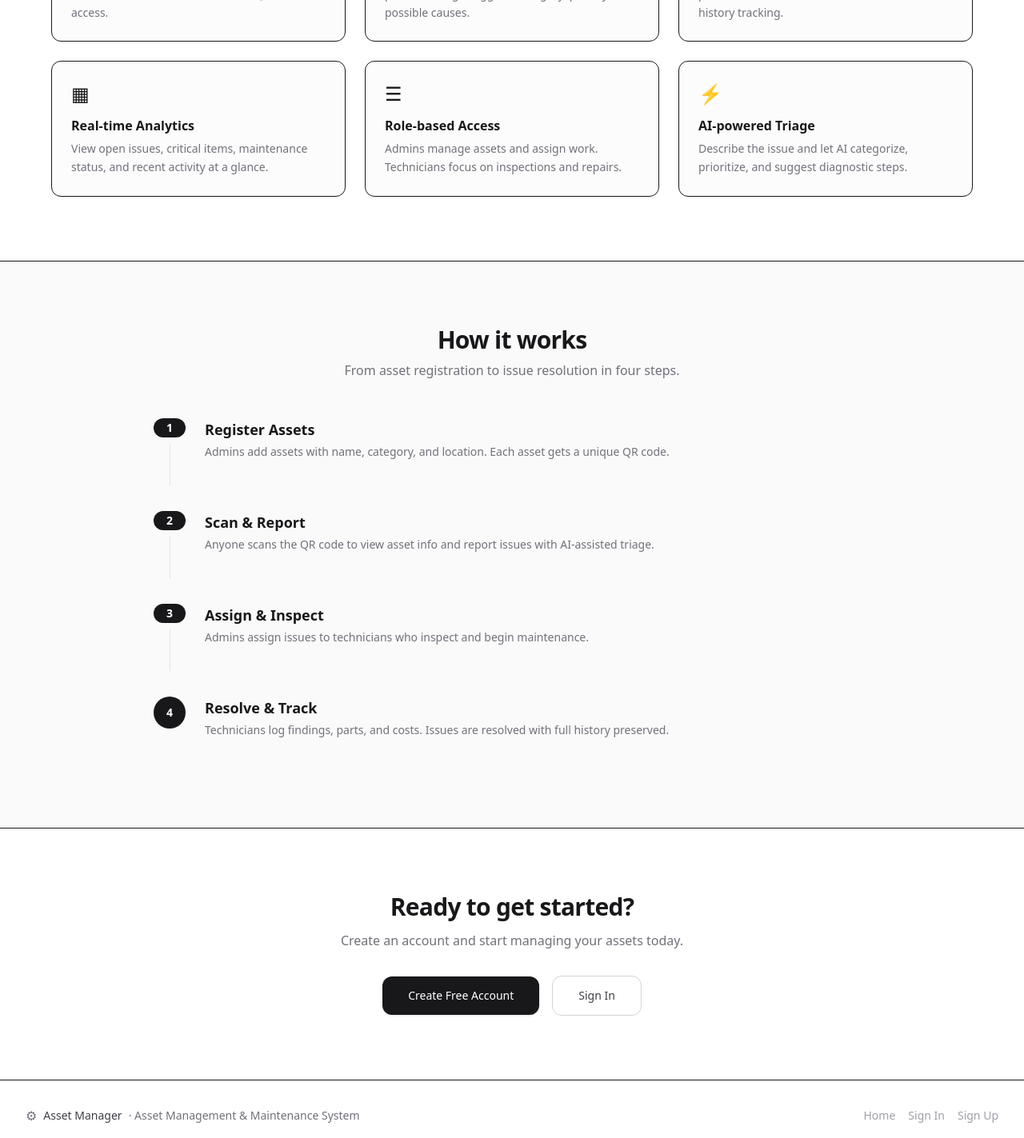
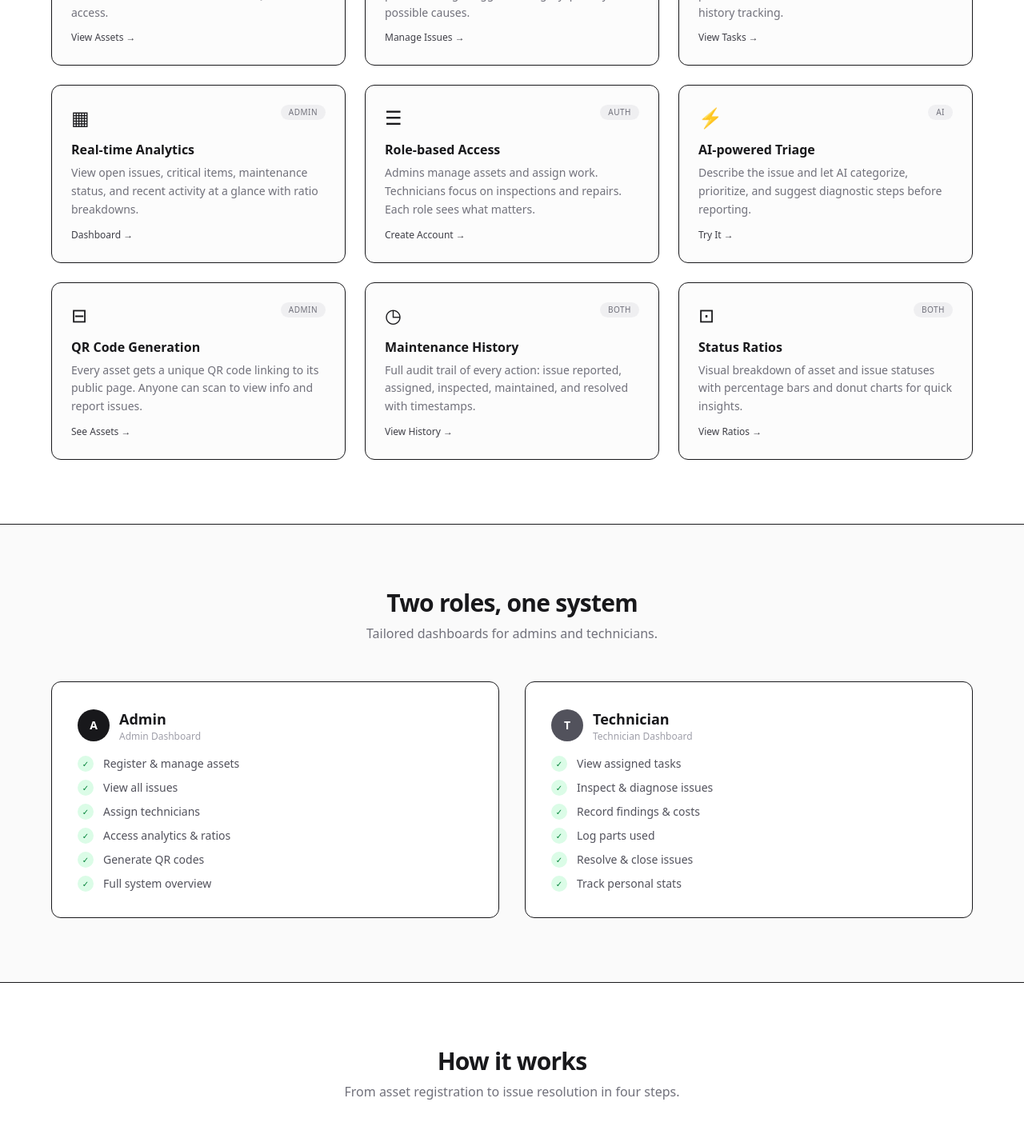
Before and after one commit to khuzaim-132/FINAL_HACKATHON, a Next.js app: page / in a window 1280 px wide. Shown: the part 1000-2423 px from the top of the page at 80% size. Built offline with nearby package versions, Linux system fonts and the light colour scheme.

Commit message:
Enhance landing page with linked feature cards, role comparison, and feature callouts

```diff
--- a/src/app/page.js
+++ b/src/app/page.js
@@ -7,39 +7,100 @@ const features = [
     icon: "⊞",
     title: "Asset Tracking",
     desc: "Register, categorize, and monitor all your assets from a centralized dashboard with QR code access.",
+    href: "/dashboard/admin/assets",
+    label: "View Assets",
+    tag: "Admin",
   },
   {
     icon: "⚠",
     title: "Issue Management",
     desc: "Report problems instantly via QR scans. AI-powered triage suggests category, priority, and possible causes.",
+    href: "/dashboard/admin/issues",
+    label: "Manage Issues",
+    tag: "Admin",
   },
   {
     icon: "⟳",
     title: "Maintenance Workflow",
     desc: "Technicians can inspect, record findings, log parts and costs, and resolve issues with full history tracking.",
+    href: "/dashboard/technician/issues",
+    label: "View Tasks",
+    tag: "Technician",
   },
   {
     icon: "▦",
     title: "Real-time Analytics",
-    desc: "View open issues, critical items, maintenance status, and recent activity at a glance.",
+    desc: "View open issues, critical items, maintenance status, and recent activity at a glance with ratio breakdowns.",
+    href: "/dashboard/admin",
+    label: "Dashboard",
+    tag: "Admin",
   },
   {
     icon: "☰",
     title: "Role-based Access",
-    desc: "Admins manage assets and assign work. Technicians focus on inspections and repairs.",
+    desc: "Admins manage assets and assign work. Technicians focus on inspections and repairs. Each role sees what matters.",
+    href: "/signup",
+    label: "Create Account",
+    tag: "Auth",
   },
   {
     icon: "⚡",
     title: "AI-powered Triage",
-    desc: "Describe the issue and let AI categorize, prioritize, and suggest diagnostic steps.",
+    desc: "Describe the issue and let AI categorize, prioritize, and suggest diagnostic steps before reporting.",
+    href: "/signup",
+    label: "Try It",
+    tag: "AI",
+  },
+  {
+    icon: "⊟",
+    title: "QR Code Generation",
+    desc: "Every asset gets a unique QR code linking to its public page. Anyone can scan to view info and report issues.",
+    href: "/dashboard/admin/assets",
+    label: "See Assets",
+    tag: "Admin",
+  },
+  {
+    icon: "◷",
+    title: "Maintenance History",
+    desc: "Full audit trail of every action: issue reported, assigned, inspected, maintained, and resolved with timestamps.",
+    href: "/dashboard/admin/assets",
+    label: "View History",
+    tag: "Both",
+  },
+  {
+    icon: "⊡",
+    title: "Status Ratios",
+    desc: "Visual breakdown of asset and issue statuses with percentage bars and donut charts for quick insights.",
+    href: "/dashboard/admin",
+    label: "View Ratios",
+    tag: "Both",
   },
 ];
 
+const roleCompare = [
+  { role: "Admin", color: "bg-zinc-900", capabilities: [
+    "Register & manage assets",
+    "View all issues",
+    "Assign technicians",
+    "Access analytics & ratios",
+    "Generate QR codes",
+    "Full system overview",
+  ]},
+  { role: "Technician", color: "bg-zinc-600", capabilities: [
+    "View assigned tasks",
+    "Inspect & diagnose issues",
+    "Record findings & costs",
+    "Log parts used",
+    "Resolve & close issues",
+    "Track personal stats",
+  ]},
+];
+
 const steps = [
-  { step: "1", title: "Register Assets", desc: "Admins add assets with name, category, and location. Each asset gets a unique QR code." },
-  { step: "2", title: "Scan & Report", desc: "Anyone scans the QR code to view asset info and report issues with AI-assisted triage." },
-  { step: "3", title: "Assign & Inspect", desc: "Admins assign issues to technicians who inspect and begin maintenance." },
-  { step: "4", title: "Resolve & Track", desc: "Technicians log findings, parts, and costs. Issues are resolved with full history preserved." },
+  { step: "1", title: "Register Assets", desc: "Admins add assets with name, category, and location. Each asset gets a unique QR code.", link: "/dashboard/admin/assets/new", linkLabel: "Register Now" },
+  { step: "2", title: "Scan & Report", desc: "Anyone scans the QR code to view asset info and report issues with AI-assisted triage.", link: "/signup", linkLabel: "Get Started" },
+  { step: "3", title: "Assign & Inspect", desc: "Admins assign issues to technicians who inspect and begin the maintenance workflow.", link: "/dashboard/admin/issues", linkLabel: "View Issues" },
+  { step: "4", title: "Resolve & Track", desc: "Technicians log findings, parts, and costs. Issues are resolved with full history preserved.", link: "/dashboard/technician/issues", linkLabel: "View Tasks" },
 ];
 
 export default function HomePage() {
@@ -83,21 +144,65 @@ export default function HomePage() {
           <div className="mx-auto max-w-6xl">
             <div className="mb-12 text-center">
               <h2 className="text-3xl font-bold tracking-tight text-zinc-900">Everything you need</h2>
-              <p className="mt-2 text-zinc-500">A complete asset maintenance workflow from registration to resolution.</p>
+              <p className="mt-2 text-zinc-500">Complete asset maintenance workflow from registration to resolution.</p>
             </div>
             <div className="grid gap-6 sm:grid-cols-2 lg:grid-cols-3">
               {features.map((f) => (
-                <div key={f.title} className="rounded-xl border bg-zinc-50/50 p-6 transition-colors hover:bg-zinc-50">
-                  <span className="text-2xl">{f.icon}</span>
-                  <h3 className="mt-3 font-semibold text-zinc-900">{f.title}</h3>
+                <Link
+                  key={f.title}
+                  href={f.href}
+                  className="group rounded-xl border bg-zinc-50/50 p-6 transition-all hover:border-zinc-300 hover:bg-zinc-50 hover:shadow-sm"
+                >
+                  <div className="flex items-start justify-between">
+                    <span className="text-2xl">{f.icon}</span>
+                    <span className="rounded-full bg-zinc-200/50 px-2.5 py-0.5 text-[10px] font-medium uppercase tracking-wider text-zinc-500 transition-colors group-hover:bg-zinc-200">
+                      {f.tag}
+                    </span>
+                  </div>
+                  <h3 className="mt-3 font-semibold text-zinc-900 group-hover:text-zinc-700">{f.title}</h3>
                   <p className="mt-1.5 text-sm leading-relaxed text-zinc-500">{f.desc}</p>
+                  <span className="mt-3 inline-block text-xs font-medium text-zinc-700 underline-offset-2 group-hover:underline">
+                    {f.label} &rarr;
+                  </span>
+                </Link>
+              ))}
+            </div>
+          </div>
+        </section>
+
+        <section className="border-t bg-zinc-50 px-4 py-20">
+          <div className="mx-auto max-w-6xl">
+            <div className="mb-12 text-center">
+              <h2 className="text-3xl font-bold tracking-tight text-zinc-900">Two roles, one system</h2>
+              <p className="mt-2 text-zinc-500">Tailored dashboards for admins and technicians.</p>
+            </div>
+            <div className="grid gap-8 lg:grid-cols-2">
+              {roleCompare.map((r) => (
+                <div key={r.role} className="rounded-xl border bg-white p-8">
+                  <div className="mb-4 flex items-center gap-3">
+                    <div className={`flex h-10 w-10 items-center justify-center rounded-full ${r.color} text-sm font-bold text-white`}>
+                      {r.role[0]}
+                    </div>
+                    <div>
+                      <h3 className="text-lg font-bold text-zinc-900">{r.role}</h3>
+                      <p className="text-xs text-zinc-400 capitalize">{r.role} Dashboard</p>
+                    </div>
+                  </div>
+                  <ul className="space-y-2.5">
+                    {r.capabilities.map((c) => (
+                      <li key={c} className="flex items-center gap-3 text-sm text-zinc-600">
+                        <span className="flex h-5 w-5 items-center justify-center rounded-full bg-green-100 text-[10px] text-green-700">&#10003;</span>
+                        {c}
+                      </li>
+                    ))}
+                  </ul>
                 </div>
               ))}
             </div>
           </div>
         </section>
 
-        <section className="border-t bg-zinc-50 px-4 py-20">
+        <section className="border-t bg-white px-4 py-20">
           <div className="mx-auto max-w-4xl">
             <div className="mb-12 text-center">
               <h2 className="text-3xl font-bold tracking-tight text-zinc-900">How it works</h2>
@@ -112,9 +217,17 @@ export default function HomePage() {
                     </div>
                     {i < steps.length - 1 && <div className="mt-2 h-full w-px bg-zinc-200" />}
                   </div>
-                  <div className="pb-8">
-                    <h3 className="text-lg font-semibold text-zinc-900">{s.title}</h3>
-                    <p className="mt-1 text-sm text-zinc-500">{s.desc}</p>
+                  <div className="flex flex-1 items-start justify-between pb-8">
+                    <div>
+                      <h3 className="text-lg font-semibold text-zinc-900">{s.title}</h3>
+                      <p className="mt-1 text-sm text-zinc-500">{s.desc}</p>
+                    </div>
+                    <Link
+                      href={s.link}
+                      className="ml-4 mt-1 shrink-0 rounded-lg border border-zinc-200 px-3.5 py-1.5 text-xs font-medium text-zinc-600 transition-colors hover:bg-zinc-50 hover:text-zinc-900"
+                    >
+                      {s.linkLabel}
+                    </Link>
                   </div>
                 </div>
               ))}
@@ -122,22 +235,22 @@ export default function HomePage() {
           </div>
         </section>
 
-        <section className="border-t bg-white px-4 py-20">
+        <section className="border-t bg-zinc-900 px-4 py-20">
           <div className="mx-auto max-w-2xl text-center">
-            <h2 className="text-3xl font-bold tracking-tight text-zinc-900">Ready to get started?</h2>
-            <p className="mt-3 text-zinc-500">
-              Create an account and start managing your assets today.
+            <h2 className="text-3xl font-bold tracking-tight text-white">Ready to get started?</h2>
+            <p className="mt-3 text-zinc-400">
+              Create an account and start managing your assets today. No credit card required.
             </p>
             <div className="mt-8 flex items-center justify-center gap-4">
               <Link
                 href="/signup"
-                className="rounded-xl bg-zinc-900 px-8 py-3.5 text-sm font-medium text-white shadow-sm transition-colors hover:bg-zinc-800"
+                className="rounded-xl bg-white px-8 py-3.5 text-sm font-medium text-zinc-900 shadow-sm transition-colors hover:bg-zinc-100"
               >
                 Create Free Account
               </Link>
               <Link
                 href="/login"
-                className="rounded-xl border border-zinc-300 bg-white px-8 py-3.5 text-sm font-medium text-zinc-700 transition-colors hover:bg-zinc-50"
+                className="rounded-xl border border-zinc-700 px-8 py-3.5 text-sm font-medium text-zinc-300 transition-colors hover:border-zinc-500 hover:text-white"
               >
                 Sign In
               </Link>
```
